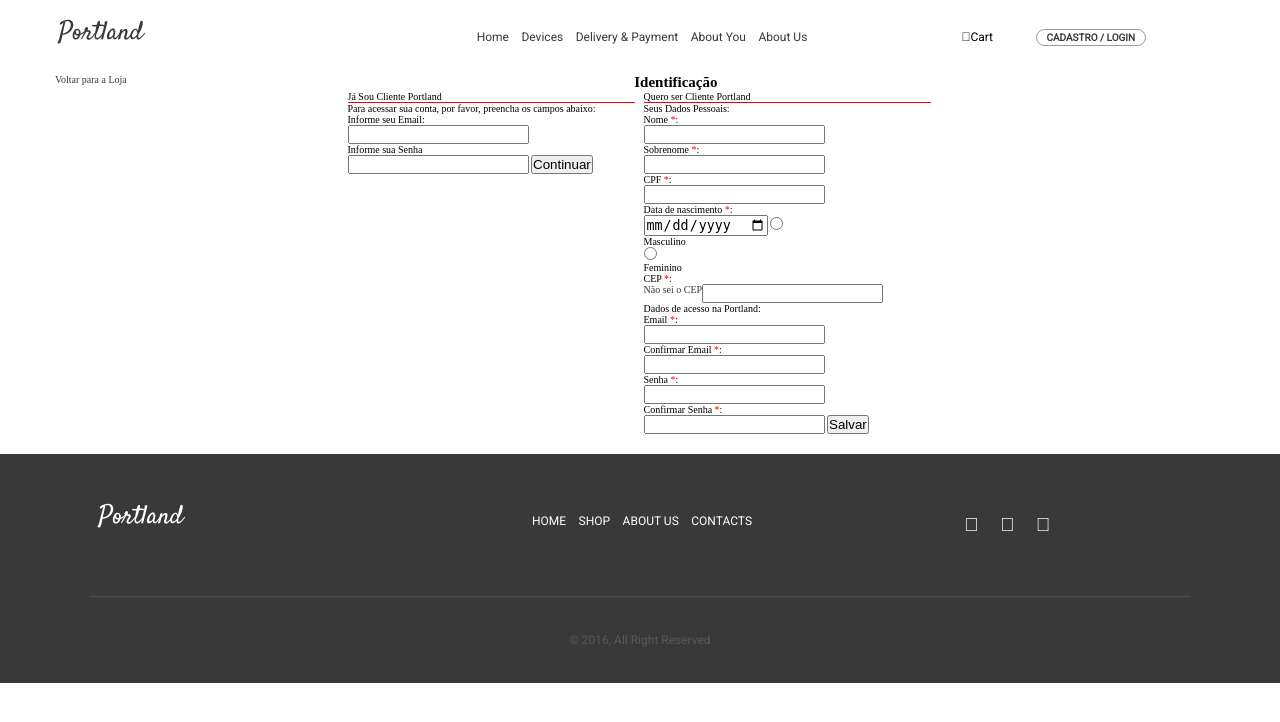
After one commit to DavidMuniz/Projeto_-ecommerce-, a PHP site: page /cadastro.php in a window 1280 px wide. The commit adds this page. Shown: the top 722 px of the page. Run offline with PHP 8.4, Linux system fonts and the light colour scheme; some libraries are stand-ins or nearby versions; some web fonts are replaced.

Commit message:
Em processo de criação  (Form. Login - Form. Cadastro --  Imagens para Slider)

```diff
--- a/_assets/_css/style.css
+++ b/_assets/_css/style.css
@@ -689,3 +689,34 @@
 	   -moz-transition: box-shadow 0.2s ease-in-out;
 	        transition: box-shadow 0.2s ease-in-out;
 }
+
+/*----------------------------------------------------------------
+            Cadastro
+-----------------------------------------------------------------*/
+.interface-form{
+    overflow: hidden;
+ }
+.interface-form header{
+    text-align: center;
+}
+.interface-form a{
+    float:left;
+    text-decoration: none;
+    color:#393939;
+}
+.interface-form label{
+    display: block
+}
+.interface-form fieldset {
+    border: none;
+}
+.interface-form legend{
+    border-bottom: 1px solid red;
+    width: 100%;
+}
+form.login{
+    padding-left: 50%;
+}
+form.new-account{
+    padding-right: 50%;
+}
--- /dev/null
+++ b/cadastro.php
@@ -0,0 +1,185 @@
+<!DOCTYPE html>
+<html lang="pt-br">
+
+<head>
+    <meta charset="UTF-8">
+    <meta name="viewport" content="width=device-width, user-scalable=no, initial-scale=1.0, maximum-scale=1.0, minimum-scale=1.0">
+
+    <!--[if IE]>
+        <link rel="shortcut icon" href="img/#">
+    <![endif]-->
+    <link rel="icon" href="img/#">
+
+    <link rel="stylesheet" href="_assets/_css/style.css">
+    <link rel="stylesheet" href="_assets/_css/fonts.css">
+
+
+    <!--    Validar Formulario-->
+    <script>
+        < script >
+            function valida() {
+                if (document.cadastro3.cpf.validity.patternMismatch) {
+                    alert("O CPF está incorreto");
+                } else {
+                    alert("O CPF está correto");
+                }
+                return false;
+            }
+    </script>
+
+    <!--    Validar Formulario-->
+
+    <title>E-commerce</title>
+</head>
+
+<body>
+    <main>
+        <header class="container">
+            <div class="header-top">
+                <div class="row">
+                    <div class="col col-3">
+                        <h1 class="logo">Portland</h1>
+                    </div>
+                    <div class="col col-3">
+                        <nav class="nav-menu">
+                            <ul>
+                                <li><a href="#0">Home</a></li>
+                                <li><a href="#1">Devices</a></li>
+                                <li><a href="#2">Delivery & Payment</a></li>
+                                <li><a href="#3">About You</a></li>
+                                <li><a href="#4">About Us</a></li>
+                            </ul>
+                        </nav>
+
+                    </div>
+                    <div class="col col-3">
+                        <div class="nav-assets">
+                            <span class="entypo-basket"><p>Cart</p></span>
+                            <a href="cadastro.php">Cadastro / Login</a>
+                        </div>
+                    </div>
+                    <div class="clear"></div>
+                </div>
+                <!--row-->
+            </div>
+        </header>
+        <!--       Fim do cabeçalho-->
+        <section class="interface-form">
+            <div class="container">
+                <div class="row">
+                    <div class="col">
+                        <header class="header-Form">
+                            <a href="./">Voltar para a Loja</a>
+                            <h1>Identificação</h1>
+                        </header>
+                        <div class="col col-2">
+                            <form action="" method="" name="" class="login">
+                                <fieldset>
+                                    <legend>Já Sou Cliente Portland</legend>
+                                    <p>Para acessar sua conta, por favor, preencha os campos abaixo:</p>
+                                    <label for="email">Informe seu Email:</label>
+                                    <input type="email" id="email" class="email" name="email" required />
+                                    <label for="senha">Informe sua Senha</label>
+                                    <input type="password" id="senha" class="senha" name="senha" required />
+                                    <input type="submit" class="enviar" value="Continuar" />
+                                </fieldset>
+                            </form>
+                        </div>
+                        <div class="col col-2">
+                            <form action="" method="" name="" class="new-account" onsubmit="return valida()">
+                                <fieldset>
+                                    <legend>Quero ser Cliente Portland</legend>
+                                    <!--
+                                    <input type="radio" class="radio" id="radio" name="pessoa"/>
+                                    <label for="radio">Pessoa Fisica</label>
+                                    <input type="radio" class="radio" id="radio" name="pessoa"/>
+                                    <label for="radio">Pessoa Juridica</label>
+-->
+                                    <p>Seus Dados Pessoais:</p>
+                                    <label for="nome">Nome <span style="color:#ff0000">*</span>:</label>
+                                    <input type="text" class="nome" id="nome" name="nome" required/>
+                                    <label for="sobrenome">Sobrenome <span style="color:#ff0000">*</span>:</label>
+                                    <input type="text" class="sobrenome" id="sobrenome" name="sobrenome" required/>
+                                    <label for="cpf">CPF <span style="color:#ff0000">*</span>:</label>
+                                    <input type="text" name="cpf" pattern="\d{3}\.\d{3}\.\d{3}-\d{2}" title="Digite um CPF no formato: xxx.xxx.xxx-xx" required/>
+                                    <label for="data">Data de nascimento <span style="color:#ff0000">*</span>:</label>
+                                    <input type="date" class="data" id="data" name="data" required/>
+                                    <input type="radio" class="radio" id="radio" name="sexo"/>
+                                    <label for="radio">Masculino</label>
+                                    <input type="radio" class="radio" id="radio" name="sexo"/>
+                                    <label for="radio">Feminino</label>
+                                    <label for="nome">CEP <span style="color:#ff0000">*</span>:</label>
+                                    <input type="text" name="cep" id="cep" class="cep" required pattern= "[0-9]{5}-[0-9]{3}"/>
+                                    <a href="http://www.buscacep.correios.com.br/sistemas/buscacep/buscaCepEndereco.cfm" target="_blank">Não sei o CEP</a>
+
+                                    <p>Dados de acesso na Portland:</p>
+                                    <label for="email">Email <span style="color:#ff0000">*</span>:</label>
+                                    <input type="email" class="email" id="email" name="email" required/>
+                                    <label for="c_email">Confirmar Email <span style="color:#ff0000">*</span>:</label>
+                                    <input type="email" class="email" id="c_email" name="c_email" required/>
+
+                                    <label for="senha">Senha <span style="color:#ff0000">*</span>:</label>
+                                    <input type="password" class="senha" id="senha" name="senha" required/>
+                                    <label for="c_senha">Confirmar Senha <span style="color:#ff0000">*</span>:</label>
+                                    <input type="password" class="senha" id="c_senha" name="c_senha" required/>
+
+                                    <input type="submit" class="enviar" value="Salvar"/>
+
+                                </fieldset>
+                            </form>
+                        </div>
+
+
+
+                    </div>
+                    <!--/col-->
+                </div>
+                <!--/row-->
+            </div>
+            <!-- /container-->
+        </section>
+        <!--       Fim do conteudo Principal-->
+
+        <div class="">
+            <div class="row">
+                <div class="col">
+                    <footer class="footer-main">
+                        <footer class="bottom-footer">
+                            <div class="block">
+                                <div class="col col-3">
+                                    <h1 class="logo">Portland</h1>
+                                </div>
+                                <div class="col col-3">
+                                    <nav class="nav-footer-menu">
+                                        <ul>
+                                            <li><a href="#1">Home</a></li>
+                                            <li><a href="#2">Shop</a></li>
+                                            <li><a href="#3">About Us</a></li>
+                                            <li><a href="#4">Contacts</a></li>
+                                        </ul>
+                                    </nav>
+                                </div>
+                                <div class="col col-3">
+                                    <section class="social">
+                                        <a href="https://github.com/DavidMuniz/Projeto_e-commerce" title="GitHub deste projeto" target="_blank"><span class="fontawesome-github-sign"></span></a>
+                                        <a href="" title="Conheça nossa paragina no Facebook"><span class="fontawesome-facebook"></span></a>
+                                        <a href="" title="Conheça nosso Twitter"><span class="fontawesome-twitter"></span></a>
+                                    </section>
+                                </div>
+                            </div>
+                            <div class="terms">
+                                <p>&copy 2016, All Right Reserved</p>
+                            </div>
+                        </footer>
+                    </footer>
+                    <!--Fim do Rodapé-->
+                </div>
+                <!--/coluna-->
+            </div>
+            <!--/linha-->
+        </div>
+        <!--/container-->
+    </main>
+</body>
+
+</html>
```
Also changed, not shown: index.php (+26 -12 lines), _assets/_img/Banner.png (deleted). Lines whose indentation alone changed are shown as unchanged.
